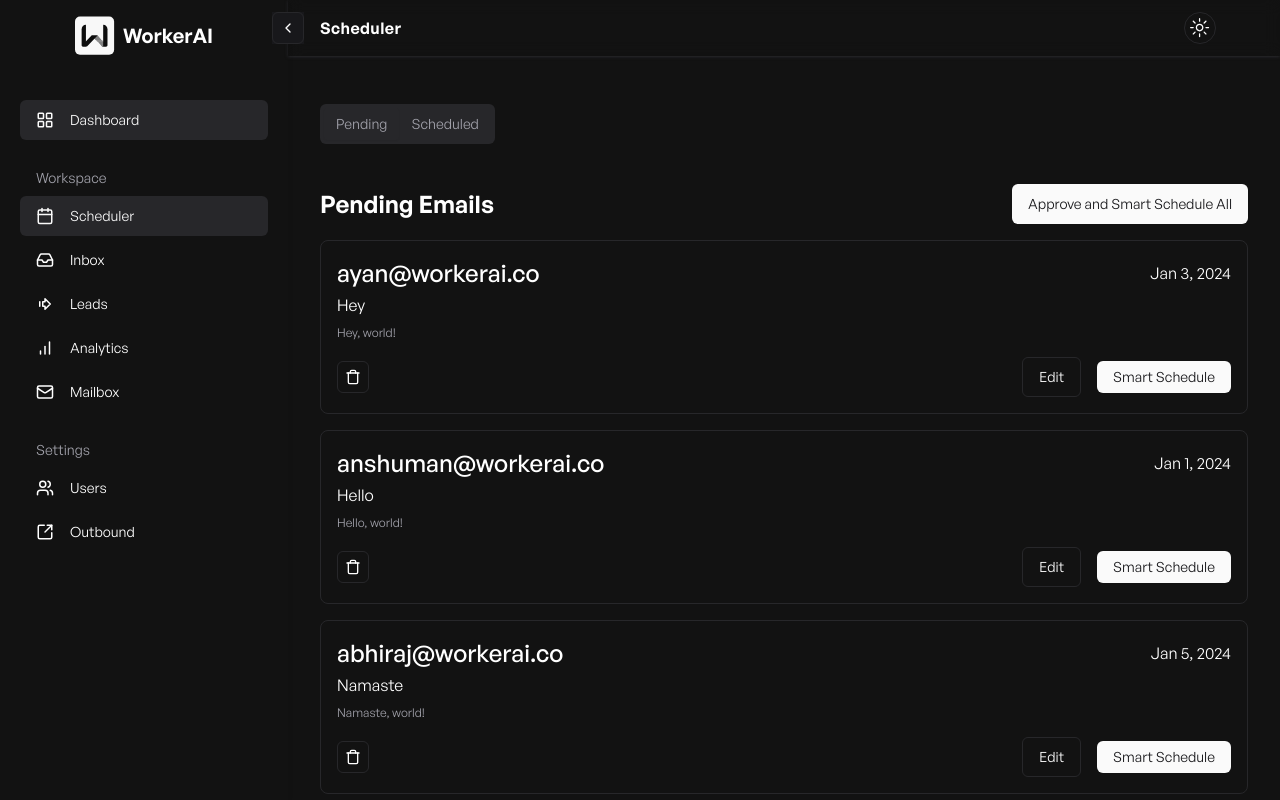
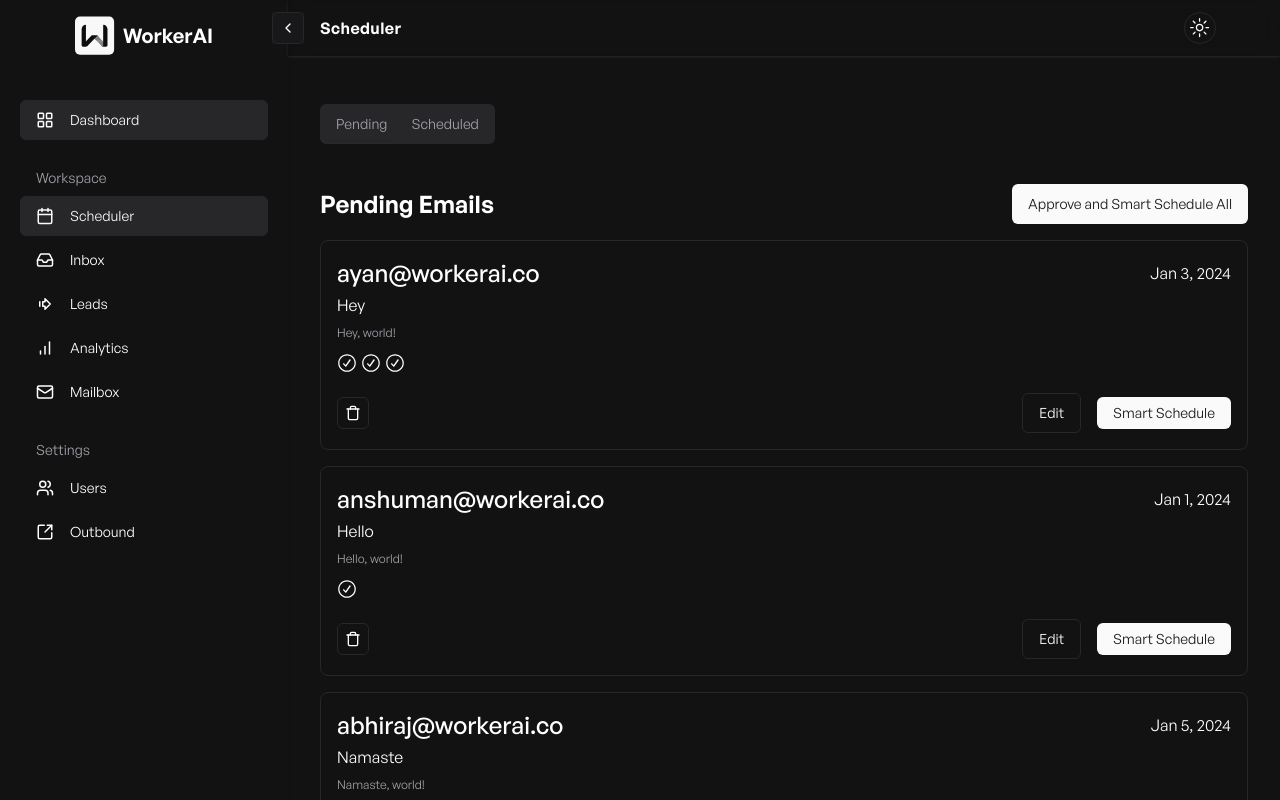
Before and after one commit to AbhirajSinha179/enterprise-workerai, a Next.js app: page /dashboard/emails in a window 1280 px wide. Shown: the top 800 px of the page. Built offline with nearby package versions, Linux system fonts and the light colour scheme; no server answers.

Commit message:
feat: schedular main status

```diff
--- a/app/(main)/dashboard/emails/page.tsx
+++ b/app/(main)/dashboard/emails/page.tsx
@@ -15,12 +15,12 @@ async function getEmails() {
 
   const res = {
     json: async () => [
-      { id: 2, subject: "Hi", body: "Hi, world!", date: "2024-01-02", scheduled: true, recipient: "rohit@workerai.co" },
-      { id: 4, subject: "Hola", body: "Hola, world!", date: "2024-01-04", scheduled: true, recipient: "raj@workerai.co" },
-      { id: 3, subject: "Hey", body: "Hey, world!", date: "2024-01-03", scheduled: false, recipient: "ayan@workerai.co" },
-      { id: 1, subject: "Hello", body: "Hello, world!", date: "2024-01-01", scheduled: false, recipient: "anshuman@workerai.co" },
-      { id: 5, subject: "Namaste", body: "Namaste, world!", date: "2024-01-05", scheduled: false, recipient: "abhiraj@workerai.co" },
-      { id: 6, subject: "Bonjour", body: "Bonjour, world!", date: "2024-01-06", scheduled: false, recipient: "rando@workerai.co" }
+      { id: 2, subject: "Hi", body: "Hi, world!", date: "2024-01-02", scheduled: true, recipient: "rohit@workerai.co", status: "1" },
+      { id: 4, subject: "Hola", body: "Hola, world!", date: "2024-01-04", scheduled: true, recipient: "raj@workerai.co", status: "2" },
+      { id: 3, subject: "Hey", body: "Hey, world!", date: "2024-01-03", scheduled: false, recipient: "ayan@workerai.co", status: "3" },
+      { id: 1, subject: "Hello", body: "Hello, world!", date: "2024-01-01", scheduled: false, recipient: "anshuman@workerai.co", status: "1" },
+      { id: 5, subject: "Namaste", body: "Namaste, world!", date: "2024-01-05", scheduled: false, recipient: "abhiraj@workerai.co", status: "2" },
+      { id: 6, subject: "Bonjour", body: "Bonjour, world!", date: "2024-01-06", scheduled: false, recipient: "rando@workerai.co", status: "3" }
     ],
   }
 
--- a/components/scheduler/email-item.tsx
+++ b/components/scheduler/email-item.tsx
@@ -2,9 +2,7 @@
 
 import { format } from "date-fns"
 import { Trash } from "lucide-react"
-// import Link from "next/link"
 import { useState } from "react"
-// import { toast } from "sonner"
 import { Button } from "@/components/ui/button"
 import {
   Dialog,
@@ -20,23 +18,37 @@ import { Input } from "@/components/ui/input"
 import { Label } from "@/components/ui/label"
 import { Textarea } from "@/components/ui/textarea"
 import { cn } from "@/lib/utils"
+import { CheckCircledIcon } from "@radix-ui/react-icons"; // Ensure this is the correct path for your icon
 
 export default function EmailItem({ item, handleApprove, handleEdit, handleDelete }: { item: any, handleApprove: any, handleEdit: any, handleDelete: any }) {
   const [subject, setSubject] = useState(item?.subject)
   const [body, setBody] = useState(item?.body)
 
+  const renderStatusIcons = (status: number) => {
+    return (
+      <div className="flex items-center space-x-1  my-1">
+        {Array.from({ length: status }).map((_, index) => (
+          <CheckCircledIcon key={index} width={20} height={20} />
+        ))}
+      </div>
+    )
+  }
+
   return (
     <>
-
-      <div className={cn("flex w-full flex-col items-start gap-2 rounded-lg border p-4 text-left transition-all ")}>
-        <div className="flex w-full flex-col gap-1  ">
+      <div className={cn("flex w-full flex-col items-start gap-2 rounded-lg border p-4 text-left transition-all")}>
+        <div className="flex w-full flex-col gap-1">
           <div className="flex items-center">
             <div className="text-2xl font-semibold">{item.recipient}</div>
             <div className={cn("ml-auto")}>{format(new Date(item.date), "PP")}</div>
           </div>
           <div className="text-md font-medium">{item.subject}</div>
+
         </div>
         <div className="text-xs text-muted-foreground">{item.body}</div>
+        <div>
+          {item.status && renderStatusIcons(item.status)}
+        </div>
         <div className="mt-2 flex w-full items-center justify-between">
           <Button onClick={() => handleDelete(item?.recipient)} variant="outline" size="icon" className="size-8">
             <Trash size={6} className="size-4" />
@@ -70,7 +82,6 @@ export default function EmailItem({ item, handleApprove, handleEdit, handleDelet
                     <Label htmlFor="body" className="text-right">
                       Email Body
                     </Label>
-                    {/* <Input id="body" defaultValue={item.body ?? ""} className="col-span-3" /> */}
                     <Textarea
                       id="body"
                       defaultValue={item.body ?? ""}
--- a/components/scheduler/scheduled-emails.tsx
+++ b/components/scheduler/scheduled-emails.tsx
@@ -1,7 +1,17 @@
 import { format } from "date-fns";
 import { cn } from "@/lib/utils";
+import { CheckCircledIcon } from "@radix-ui/react-icons";
 
 export function ScheduledEmailList({ emails }: any) {
+  const renderStatusIcons = (status: number) => {
+    return (
+      <div className="flex items-center space-x-1  my-1">
+        {Array.from({ length: status }).map((_, index) => (
+          <CheckCircledIcon key={index} width={20} height={20} />
+        ))}
+      </div>
+    )
+  }
 
   return (
     <main className="flex w-full flex-col items-center">
@@ -24,6 +34,9 @@ export function ScheduledEmailList({ emails }: any) {
               <div className="text-md font-medium">{item.subject}</div>
             </div>
             <div className="text-xs text-muted-foreground">{item.body}</div>
+            <div>
+              {item.status && renderStatusIcons(item.status)}
+            </div>
           </div>
         ))}
       </ul>
```
